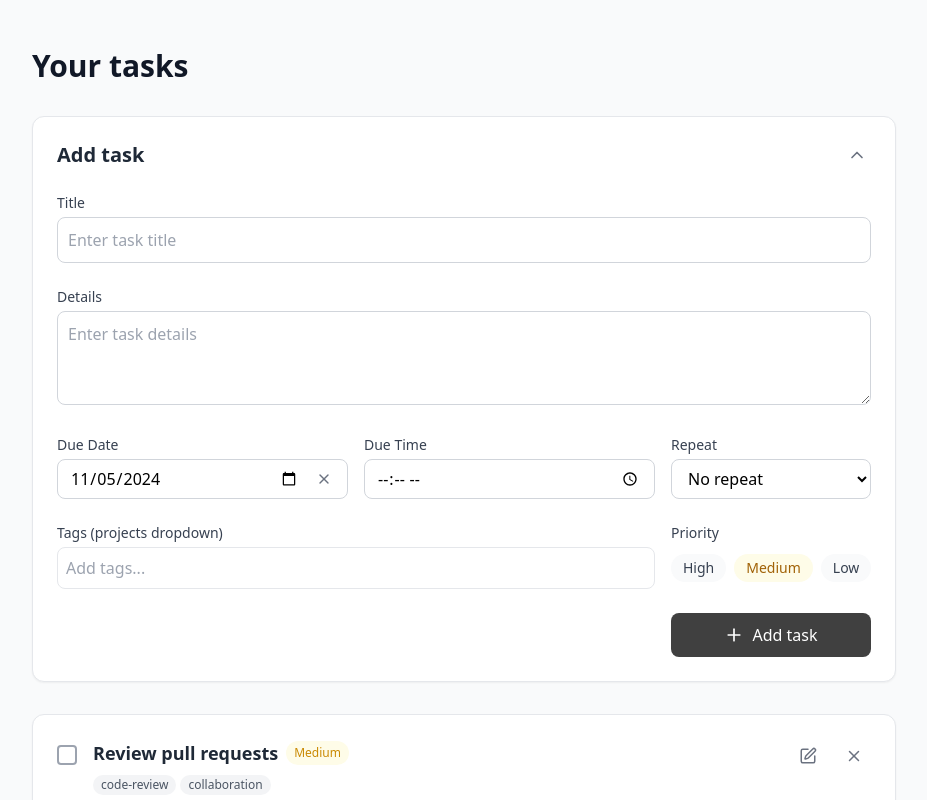
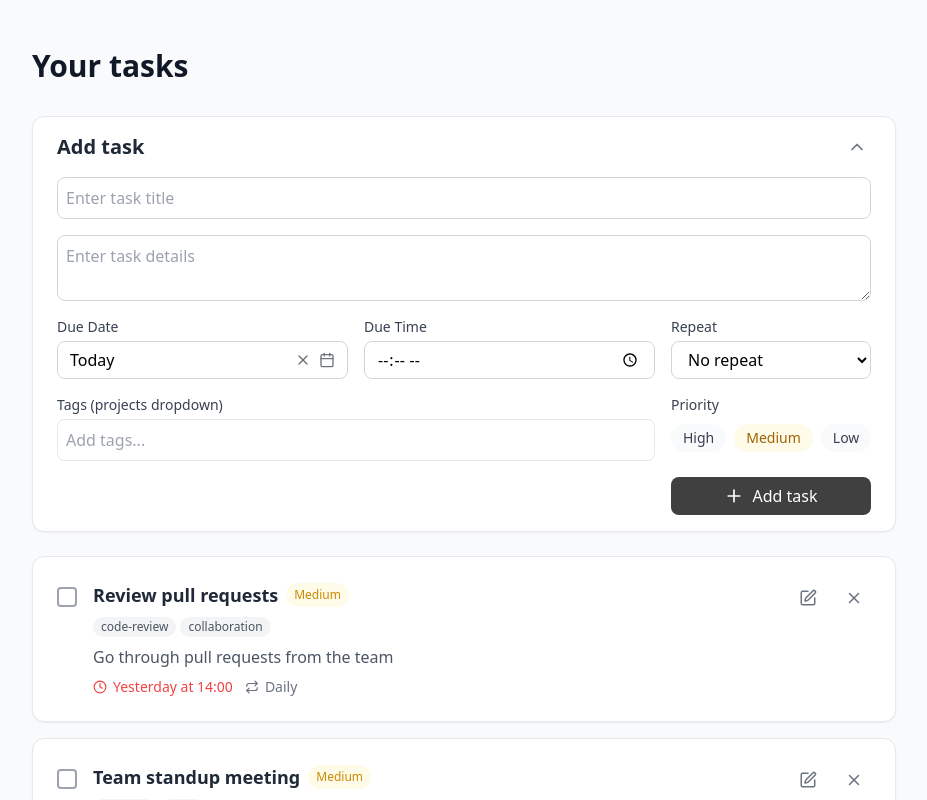
Before and after one commit to hackerman70000/To-Do-App, a React (Create React App) app: page / in a window 1280 px wide. Shown: the top 800 px of the page, without its empty margins (176-1103 px from the left). Built offline with nearby package versions, Linux system fonts and the light colour scheme.

Commit message:
Update TaskForm.js

```diff
--- a/src/components/task/TaskForm.js
+++ b/src/components/task/TaskForm.js
@@ -1,4 +1,4 @@
-import { ChevronDown, ChevronUp, Plus, X } from 'lucide-react';
+import { Calendar, ChevronDown, ChevronUp, Plus, X } from 'lucide-react';
 import React, { useState } from 'react';
 import { TagInput } from './components/TagInput';
 
@@ -11,14 +11,35 @@ const TaskForm = ({ newTask, setNewTask, addTask }) => {
     addTask();
   };
 
+  const formatDisplayDate = (dateStr) => {
+    if (!dateStr) return '';
+
+    const today = new Date();
+    const inputDate = new Date(dateStr);
+
+    today.setHours(0, 0, 0, 0);
+    inputDate.setHours(0, 0, 0, 0);
+
+    if (inputDate.getTime() === today.getTime()) {
+      return 'Today';
+    }
+    return dateStr;
+  };
+
   const PrioritySelect = ({ value, onChange }) => {
     return (
-      <div className="flex gap-2 h-[42px] items-center w-[200px]">
+      <div className="flex gap-2 h-[38px] items-center w-[200px]">
         {['High', 'Medium', 'Low'].map((priority) => (
           <button
             key={priority}
             type="button"
-            onClick={() => onChange(priority.toLowerCase())}
+            onClick={() => {
+              if (value === priority.toLowerCase()) {
+                onChange('');
+              } else {
+                onChange(priority.toLowerCase());
+              }
+            }}
             className={`px-3 py-1 rounded-full text-sm ${
               value === priority.toLowerCase()
                 ? priority === 'High'
@@ -47,10 +68,10 @@ const TaskForm = ({ newTask, setNewTask, addTask }) => {
   };
 
   return (
-    <div className="bg-white rounded-xl shadow-sm border border-gray-200 mb-8">
+    <div className="bg-white rounded-xl shadow-sm border border-gray-200 mb-6">
       {/* Header with collapse button */}
       <div
-        className="p-6 flex justify-between items-center cursor-pointer"
+        className="px-6 py-4 flex justify-between items-center cursor-pointer"
         onClick={() => setIsExpanded(!isExpanded)}
       >
         <h2 className="text-xl font-semibold text-gray-800">Add task</h2>
@@ -68,35 +89,25 @@ const TaskForm = ({ newTask, setNewTask, addTask }) => {
 
       {/* Collapsible form content */}
       {isExpanded && (
-        <form onSubmit={handleSubmit} className="px-6 pb-6">
-          <div className="grid grid-cols-1 gap-6">
+        <form onSubmit={handleSubmit} className="px-6 pb-4">
+          <div className="grid grid-cols-1 gap-4">
             {/* Title field */}
-            <div>
-              <label className="block text-sm font-medium text-gray-700 mb-1">
-                Title
-              </label>
             <input
               type="text"
               placeholder="Enter task title"
-                className="w-full p-2.5 rounded-lg border border-gray-300 focus:border-neutral-focus-border focus:ring-2 focus:ring-neutral-focus-ring/30 outline-none transition-colors"
+              className="w-full p-2 rounded-lg border border-gray-300 focus:border-neutral-focus-border focus:ring-2 focus:ring-neutral-focus-ring/30 outline-none transition-colors"
               value={newTask.title}
               onChange={(e) => setNewTask({...newTask, title: e.target.value})}
             />
-            </div>
 
             {/* Details field */}
-            <div>
-              <label className="block text-sm font-medium text-gray-700 mb-1">
-                Details
-              </label>
             <textarea
               placeholder="Enter task details"
-                rows={3}
-                className="w-full p-2.5 rounded-lg border border-gray-300 focus:border-neutral-light focus:ring-2 focus:ring-neutral-light/20 outline-none transition-colors resize-y"
+              rows={2}
+              className="w-full p-2 rounded-lg border border-gray-300 focus:border-neutral-light focus:ring-2 focus:ring-neutral-light/20 outline-none transition-colors min-h-[38px] resize-y"
               value={newTask.details}
               onChange={(e) => setNewTask({...newTask, details: e.target.value})}
             />
-            </div>
 
             {/* Date, Time, and Repeat row */}
             <div className="grid grid-cols-[1.5fr,1.5fr,200px] gap-4">
@@ -105,23 +116,36 @@ const TaskForm = ({ newTask, setNewTask, addTask }) => {
                   Due Date
                 </label>
                 <div className="relative">
+                  <div className="relative flex items-center">
                     <input
                       type="date"
-                    placeholder="mm/dd/yyyy"
-                    className="w-full h-10 pl-3 pr-12 rounded-lg border border-gray-300 focus:border-neutral-light focus:ring-2 focus:ring-neutral-light/20 outline-none transition-colors appearance-none"
+                      className="sr-only"
                       value={newTask.dueDate}
                       onChange={(e) => setNewTask({...newTask, dueDate: e.target.value})}
                     />
-                  <div className="absolute right-0 top-0 h-full flex items-center pr-2">
+                    <div
+                      className="w-full h-[38px] px-3 rounded-lg border border-gray-300 focus-within:border-neutral-light focus-within:ring-2 focus-within:ring-neutral-light/20 transition-colors bg-white flex items-center cursor-pointer"
+                      onClick={() => document.querySelector('input[type="date"]').showPicker()}
+                    >
+                      <span className="flex-grow">
+                        {formatDisplayDate(newTask.dueDate)}
+                      </span>
+                      <div className="flex items-center gap-1">
                         {newTask.dueDate && (
                           <button
-                        onClick={clearDate}
+                            onClick={(e) => {
+                              e.stopPropagation();
+                              clearDate(e);
+                            }}
                             type="button"
-                        className="p-1 hover:bg-gray-100 rounded-full mr-1"
+                            className="p-1 hover:bg-gray-100 rounded-full"
                           >
                             <X size={16} className="text-gray-500" />
                           </button>
                         )}
+                        <Calendar size={16} className="text-gray-500" />
+                      </div>
+                    </div>
                   </div>
                 </div>
               </div>
@@ -133,7 +157,7 @@ const TaskForm = ({ newTask, setNewTask, addTask }) => {
                 <input
                   type="time"
                   placeholder="--:-- --"
-                  className="w-full h-10 px-3 rounded-lg border border-gray-300 focus:border-neutral-light focus:ring-2 focus:ring-neutral-light/20 outline-none transition-colors"
+                  className="w-full h-[38px] px-3 rounded-lg border border-gray-300 focus:border-neutral-light focus:ring-2 focus:ring-neutral-light/20 outline-none transition-colors"
                   value={newTask.dueTime}
                   onChange={(e) => setNewTask({...newTask, dueTime: e.target.value})}
                   disabled={!newTask.dueDate}
@@ -147,7 +171,7 @@ const TaskForm = ({ newTask, setNewTask, addTask }) => {
                 <select
                   value={newTask.recurrence || 'none'}
                   onChange={(e) => setNewTask({...newTask, recurrence: e.target.value})}
-                  className="w-full h-10 px-3 rounded-lg border border-gray-300 focus:border-neutral-light focus:ring-2 focus:ring-neutral-light/20 outline-none transition-colors bg-white"
+                  className="w-full h-[38px] px-3 rounded-lg border border-gray-300 focus:border-neutral-light focus:ring-2 focus:ring-neutral-light/20 outline-none transition-colors bg-white"
                 >
                   <option value="none">No repeat</option>
                   <option value="daily">Daily</option>
@@ -174,7 +198,7 @@ const TaskForm = ({ newTask, setNewTask, addTask }) => {
                   Priority
                 </label>
                 <PrioritySelect
-                  value={newTask.priority || 'medium'}
+                  value={newTask.priority || ''}
                   onChange={(value) => setNewTask({...newTask, priority: value})}
                 />
               </div>
@@ -184,7 +208,7 @@ const TaskForm = ({ newTask, setNewTask, addTask }) => {
             <div className="flex justify-end">
               <button
                 type="submit"
-                className="w-[200px] bg-neutral-light hover:bg-neutral-dark text-white px-6 py-2.5 rounded-lg flex items-center justify-center gap-2 transition-colors"
+                className="w-[200px] bg-neutral-light hover:bg-neutral-dark text-white h-[38px] rounded-lg flex items-center justify-center gap-2 transition-colors"
               >
                 <Plus size={20} />
                 Add task
```
Lines whose indentation alone changed are shown as unchanged.
